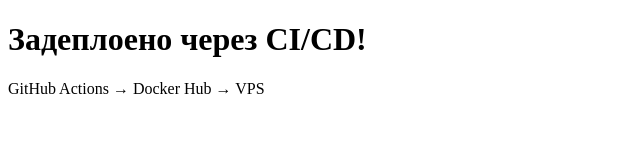
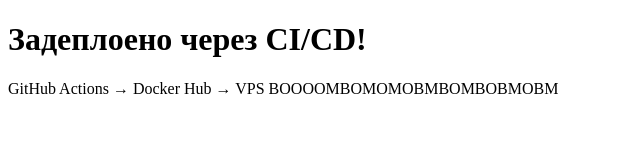
Before and after one commit to Metr-95/devops-learning, a plain HTML site: page index.html in a window 1280 px wide. Shown: the whole page, without its empty margins (0-640 px from the left). Drawn offline with Linux system fonts and the light colour scheme.

Commit message:
Обновил сайт до версии 2.0

```diff
--- a/index.html
+++ b/index.html
@@ -6,6 +6,9 @@
 </head>
 <body>
   <h1>Задеплоено через CI/CD!</h1>
-  <p>GitHub Actions → Docker Hub → VPS</p>
+  <p>GitHub Actions → Docker Hub → VPS
+BOOOOMBOMOMOBMBOMBOBMOBM
+
+</p>
 </body>
 </html>
```
